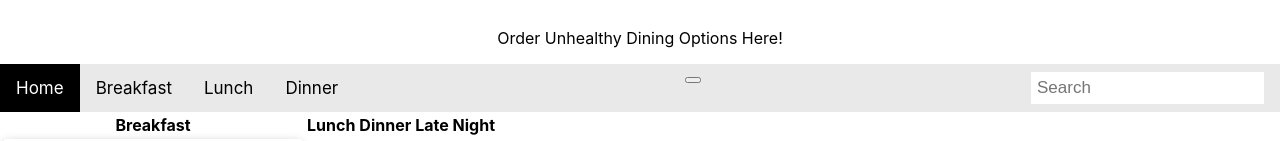
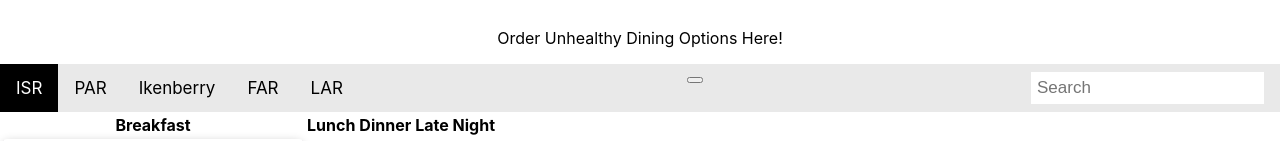
Before and after one commit to allisonye/codeada2021, a React (Create React App) app: page / in a window 1280 px wide. Shown: the part 358-499 px from the top of the page. Built offline with nearby package versions, Linux system fonts and the light colour scheme.

Commit message:
more dining halls

```diff
--- a/src/SearchBar.js
+++ b/src/SearchBar.js
@@ -5,10 +5,11 @@ class SearchBar extends React.Component {
     render() {
         return (
                 <div class="topnav">
-                <a class="active" href="#home">Home</a>
-                <a href="#about">Breakfast</a>
-                <a href="#contact">Lunch</a>
-                <a href="#contact">Dinner</a>
+                <a class="active" href="#ISR">ISR</a>
+                <a href="#PAR">PAR</a>
+                <a href="#Ikenberry">Ikenberry</a>
+                <a href="#FAR">FAR</a>
+                <a href="#LAR">LAR</a>
                 <input type="text" placeholder="Search" />
                 <button type="submit"><i class="fa fa-search"></i></button>
             </div>
```
